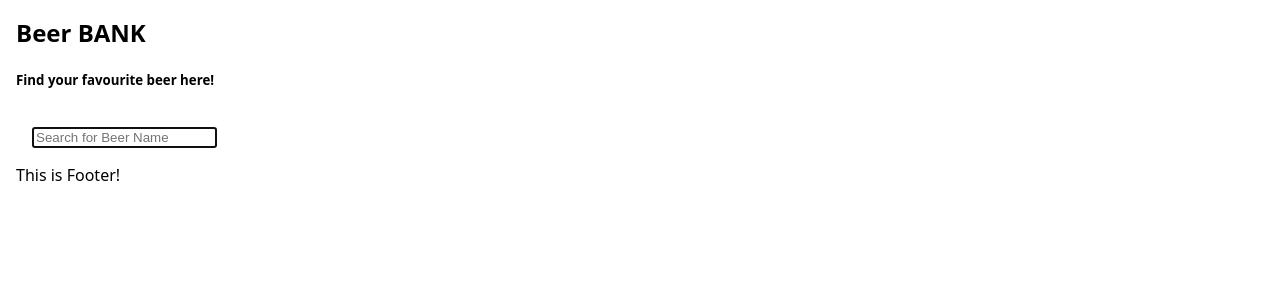
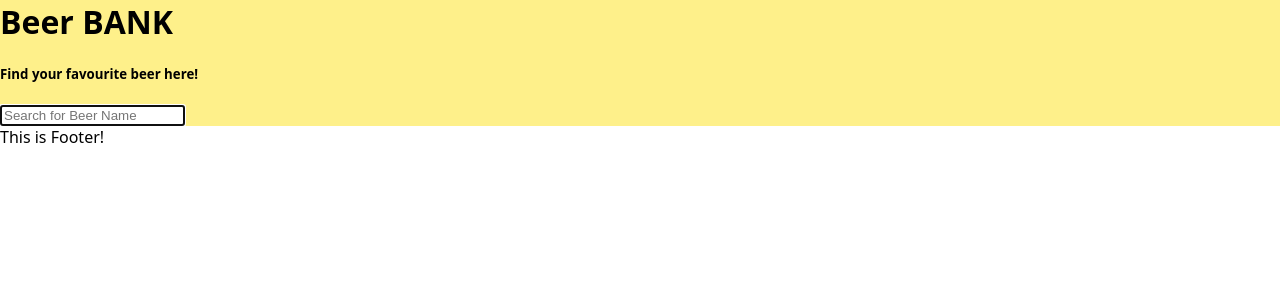
Before and after one commit to Swapnil5002/stackblitz-starters-2gc73i, a React (Create React App) app: page / in a window 1280 px wide. Shown: the top 300 px of the page. Built offline with nearby package versions, Linux system fonts and the light colour scheme.

Commit message:
3 files modified, 1 added, 1 deleted

```diff
--- a/src/App.tsx
+++ b/src/App.tsx
@@ -1,7 +1,7 @@
 import { FC, useState, useRef, useEffect } from 'react';
 import { Input } from './components/input/input.component';
 import { Layout } from './components/layout/layout.component';
-import './style.css';
+import './style.scss';
 
 export const App: FC = () => {
   const [inputVal, setInputVal] = useState('');
@@ -18,7 +18,7 @@ export const App: FC = () => {
       <Layout
         title="Beer BANK"
         subTitle="Find your favourite beer here!"
-        body={
+        headerComponent={
           <Input
             inputRef={inputRef}
             type="text"
@@ -29,6 +29,7 @@ export const App: FC = () => {
             classes="m-[100px]"
           />
         }
+        body={<></>}
       ></Layout>
     </div>
   );
--- a/src/components/layout/layout.component.style.scss
+++ b/src/components/layout/layout.component.style.scss
@@ -0,0 +1,3 @@
+.background {
+  background-color: rgb(254 240 138);
+}
--- a/src/components/layout/layout.component.tsx
+++ b/src/components/layout/layout.component.tsx
@@ -1,17 +1,25 @@
 import React from 'react';
+import './layout.component.style.scss';
 
 interface LayoutProps {
   title: string;
   subTitle: string;
   body: React.ReactNode;
+  headerComponent: React.ReactNode;
 }
 
-export const Layout: React.FC<LayoutProps> = ({ title, subTitle, body }) => {
+export const Layout: React.FC<LayoutProps> = ({
+  title,
+  subTitle,
+  body,
+  headerComponent,
+}) => {
   return (
     <div>
-      <header>
+      <header className="background">
         <h1>{title}</h1>
         <h5>{subTitle}</h5>
+        <div>{headerComponent}</div>
       </header>
       <body>{body}</body>
       <footer>This is Footer!</footer>
--- a/src/style.css
+++ b/src/style.scss
@@ -1,16 +1,6 @@
-* {
-  box-sizing: border-box;
-}
-
 body {
   margin: 0;
-  padding: 1rem;
   font-family: system-ui, sans-serif;
   color: black;
   background-color: white;
 }
-
-h1 {
-  font-weight: 800;
-  font-size: 1.5rem;
-}
```
